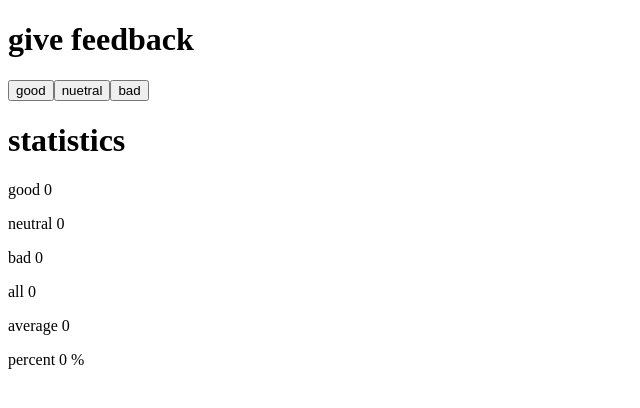
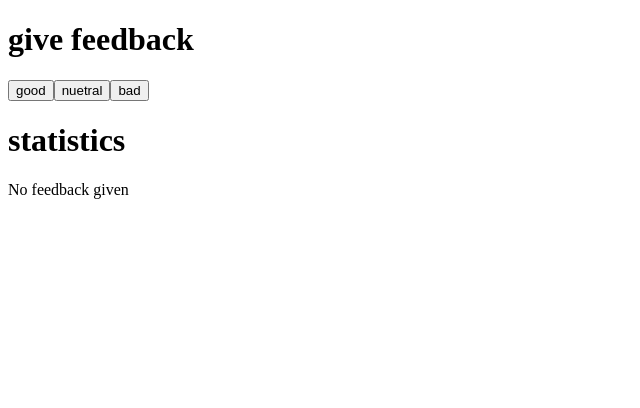
Before and after one commit to Nahtx/FullStackDN, a React (Vite) app in the folder part1/: page / in a window 1280 px wide. Shown: the top 408 px of the page, without its empty margins (0-640 px from the left). Built offline with nearby package versions, Linux system fonts and the light colour scheme.

Commit message:
zadanie 1.9

```diff
--- a/part1/src/App.jsx
+++ b/part1/src/App.jsx
@@ -24,11 +24,11 @@ const App = () => {
   return (
     <div>
       <h1>give feedback</h1>
-
       <Button text={"good"} onClick={handleGood} />
       <Button text={"nuetral"} onClick={handleNeutral} />
       <Button text={"bad"} onClick={handleBad} />
 
+      <h1>statistics</h1>
       <Statistics good={good} neutral={neutral} bad={bad} />
     </div>
   );
@@ -44,10 +44,10 @@ const Statistics = ({ good, neutral, bad }) => {
   const percent =
     all > 0 ? (neutral + bad === 0 ? 100 : (good / all) * 100) : 0;
 
+  if (all == 0) return <div>No feedback given</div>;
+
   return (
     <>
-      <h1>statistics</h1>
-
       <p>good {good}</p>
       <p>neutral {neutral}</p>
       <p>bad {bad}</p>
```
